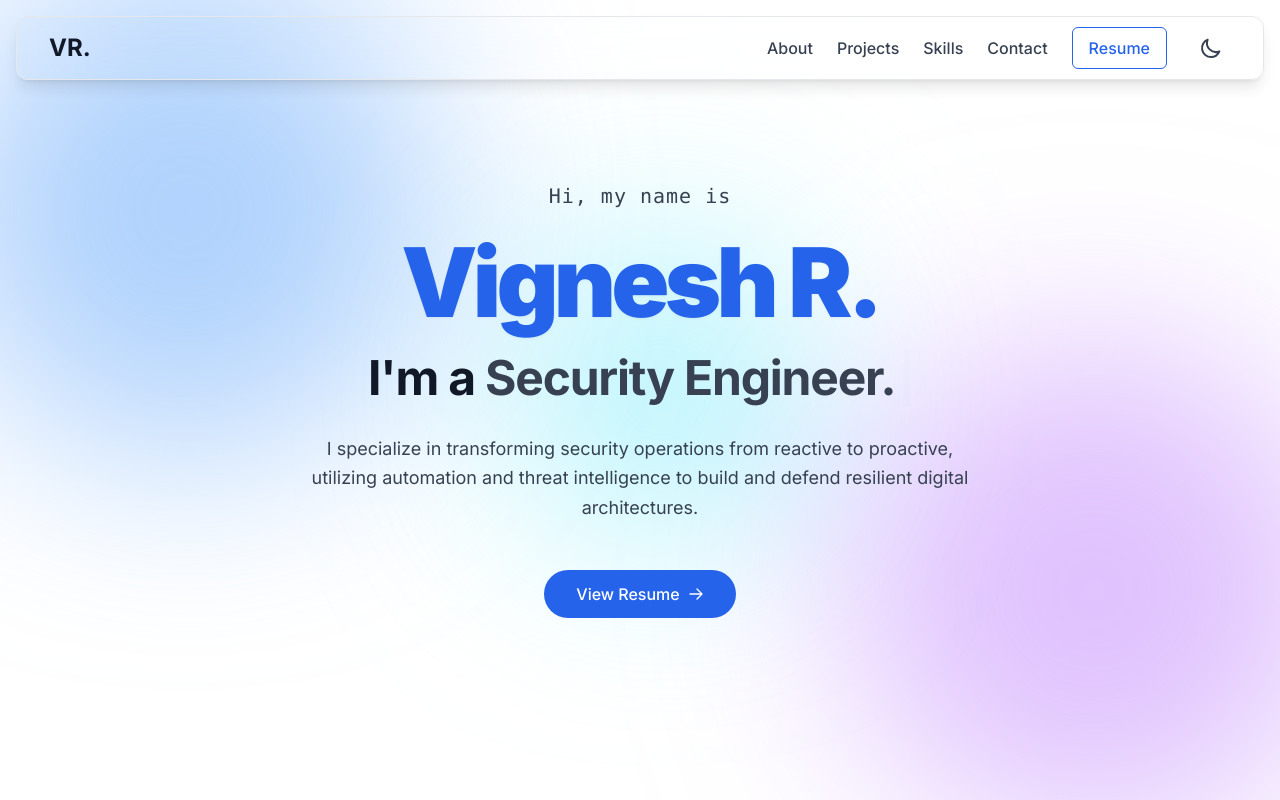
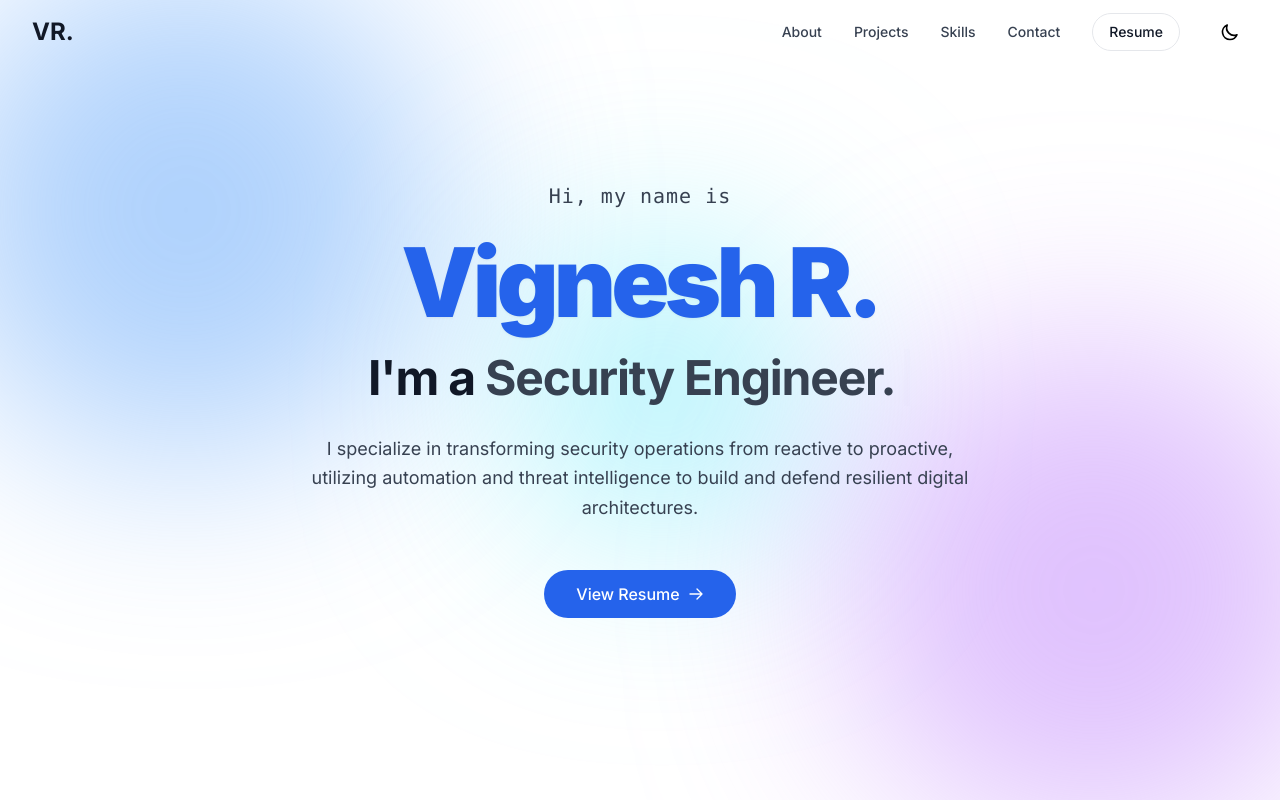
Before and after one commit to vic08-bit/portfolio, a Next.js app: page / in a window 1280 px wide. Shown: the top 800 px of the page. Built offline with nearby package versions, Linux system fonts and the light colour scheme.

Commit message:
mobile friendly-v1

```diff
--- a/components/Navbar.tsx
+++ b/components/Navbar.tsx
@@ -4,28 +4,114 @@
 import Link from 'next/link';
 import { useTheme } from 'next-themes';
 
-const navLinks = [ { name: 'About', href: '#about' }, { name: 'Projects', href: '#projects' }, { name: 'Skills', href: '#skills' }, { name: 'Contact', href: '#contact' } ];
+const navLinks = [
+  { name: 'About', href: '#about' },
+  { name: 'Projects', href: '#projects' },
+  { name: 'Skills', href: '#skills' },
+  { name: 'Contact', href: '#contact' },
+];
 
 const Navbar = () => {
+  const [hasScrolled, setHasScrolled] = useState(false);
+  const [isMobileMenuOpen, setIsMobileMenuOpen] = useState(false); // New state for mobile menu
   const { theme, setTheme } = useTheme();
   const [mounted, setMounted] = useState(false);
+
   useEffect(() => { setMounted(true); }, []);
+
+  useEffect(() => {
+    const handleScroll = () => setHasScrolled(window.scrollY > 20);
+    window.addEventListener('scroll', handleScroll);
+    return () => window.removeEventListener('scroll', handleScroll);
+  }, []);
+
+  const toggleTheme = () => setTheme(theme === 'dark' ? 'light' : 'dark');
+
   if (!mounted) return null;
 
   return (
-    <header className="fixed top-0 left-0 w-full z-50 p-4">
-      <nav className="mx-auto flex h-16 max-w-7xl items-center justify-between rounded-xl bg-glass-light dark:bg-glass-dark backdrop-blur-2xl border border-glass-border px-4 sm:px-6 lg:px-8 shadow-lg">
-        <Link href="#hero" className="text-2xl font-bold text-light-text-primary dark:text-dark-text-primary">VR.</Link>
-        <div className="hidden items-center space-x-6 md:flex">
+    <header
+      className={`fixed top-0 left-0 w-full z-50 transition-all duration-300 ${
+        hasScrolled || isMobileMenuOpen
+          ? 'bg-white/80 dark:bg-black/80 backdrop-blur-md border-b border-light-border dark:border-white/10'
+          : 'bg-transparent'
+      }`}
+    >
+      <nav className="mx-auto flex h-16 max-w-7xl items-center justify-between px-4 sm:px-6 lg:px-8">
+
+        {/* Logo */}
+        <Link href="#hero" className="text-2xl font-bold text-light-text-primary dark:text-white" onClick={() => setIsMobileMenuOpen(false)}>
+          VR.
+        </Link>
+
+        {/* --- DESKTOP MENU (Hidden on Mobile) --- */}
+        <div className="hidden md:flex items-center space-x-8">
           {navLinks.map((link) => (
-            <a key={link.name} href={link.href} className="font-medium text-light-text-secondary dark:text-dark-text-secondary hover:text-accent transition-colors">{link.name}</a>
+            <a key={link.name} href={link.href} className="text-sm font-medium text-light-text-secondary dark:text-gray-300 hover:text-accent transition-colors">
+              {link.name}
+            </a>
           ))}
-          <a href="/resume.pdf" target="_blank" rel="noopener noreferrer" className="rounded-md border border-accent px-4 py-2 font-medium text-accent transition-all duration-300 hover:bg-accent hover:text-white">Resume</a>
-          <button onClick={() => setTheme(theme === 'dark' ? 'light' : 'dark')} className="flex h-10 w-10 items-center justify-center rounded-full text-light-text-secondary dark:text-dark-text-secondary hover:bg-gray-200/50 dark:hover:bg-gray-700/50" aria-label="Toggle theme">
-            {theme === 'dark' ? ( <svg xmlns="http://www.w3.org/2000/svg" className="h-6 w-6" fill="none" viewBox="0 0 24 24" stroke="currentColor"><path strokeLinecap="round" strokeLinejoin="round" strokeWidth={2} d="M12 3v1m0 16v1m9-9h-1M4 12H3m15.364 6.364l-.707-.707M6.343 6.343l-.707-.707m12.728 0l-.707.707M6.343 17.657l-.707.707M16 12a4 4 0 11-8 0 4 4 0 018 0z" /></svg> ) : ( <svg xmlns="http://www.w3.org/2000/svg" className="h-6 w-6" fill="none" viewBox="0 0 24 24" stroke="currentColor"><path strokeLinecap="round" strokeLinejoin="round" strokeWidth={2} d="M20.354 15.354A9 9 0 018.646 3.646 9.003 9.003 0 0012 21a9.003 9.003 0 008.354-5.646z" /></svg> )}
+          <a href="/resume.pdf" target="_blank" rel="noopener noreferrer" className="rounded-full border border-light-border dark:border-white/20 px-4 py-2 text-sm font-medium text-light-text-primary dark:text-white transition-colors hover:bg-light-bg dark:hover:bg-white/10">
+            Resume
+          </a>
+          <button onClick={toggleTheme} className="p-2 rounded-full hover:bg-gray-100 dark:hover:bg-white/10 transition-colors" aria-label="Toggle theme">
+            {theme === 'dark' ? (
+              <svg xmlns="http://www.w3.org/2000/svg" className="h-5 w-5 text-white" fill="none" viewBox="0 0 24 24" stroke="currentColor"><path strokeLinecap="round" strokeLinejoin="round" strokeWidth={2} d="M12 3v1m0 16v1m9-9h-1M4 12H3m15.364 6.364l-.707-.707M6.343 6.343l-.707-.707m12.728 0l-.707.707M6.343 17.657l-.707.707M16 12a4 4 0 11-8 0 4 4 0 018 0z" /></svg>
+            ) : (
+              <svg xmlns="http://www.w3.org/2000/svg" className="h-5 w-5 text-black" fill="none" viewBox="0 0 24 24" stroke="currentColor"><path strokeLinecap="round" strokeLinejoin="round" strokeWidth={2} d="M20.354 15.354A9 9 0 018.646 3.646 9.003 9.003 0 0012 21a9.003 9.003 0 008.354-5.646z" /></svg>
+            )}
+          </button>
+        </div>
+
+        {/* --- MOBILE HAMBURGER BUTTON (Visible only on Mobile) --- */}
+        <div className="flex items-center gap-4 md:hidden">
+          <button onClick={toggleTheme} className="p-2" aria-label="Toggle theme">
+             {theme === 'dark' ? ( <svg xmlns="http://www.w3.org/2000/svg" className="h-5 w-5 text-white" fill="none" viewBox="0 0 24 24" stroke="currentColor"><path strokeLinecap="round" strokeLinejoin="round" strokeWidth={2} d="M12 3v1m0 16v1m9-9h-1M4 12H3m15.364 6.364l-.707-.707M6.343 6.343l-.707-.707m12.728 0l-.707.707M6.343 17.657l-.707.707M16 12a4 4 0 11-8 0 4 4 0 018 0z" /></svg> ) : ( <svg xmlns="http://www.w3.org/2000/svg" className="h-5 w-5 text-black" fill="none" viewBox="0 0 24 24" stroke="currentColor"><path strokeLinecap="round" strokeLinejoin="round" strokeWidth={2} d="M20.354 15.354A9 9 0 018.646 3.646 9.003 9.003 0 0012 21a9.003 9.003 0 008.354-5.646z" /></svg> )}
+          </button>
+          <button
+            onClick={() => setIsMobileMenuOpen(!isMobileMenuOpen)}
+            className="text-light-text-primary dark:text-white p-2"
+            aria-label="Open menu"
+          >
+            {isMobileMenuOpen ? (
+              <svg xmlns="http://www.w3.org/2000/svg" fill="none" viewBox="0 0 24 24" strokeWidth={1.5} stroke="currentColor" className="w-6 h-6">
+                <path strokeLinecap="round" strokeLinejoin="round" d="M6 18L18 6M6 6l12 12" />
+              </svg>
+            ) : (
+              <svg xmlns="http://www.w3.org/2000/svg" fill="none" viewBox="0 0 24 24" strokeWidth={1.5} stroke="currentColor" className="w-6 h-6">
+                <path strokeLinecap="round" strokeLinejoin="round" d="M3.75 6.75h16.5M3.75 12h16.5m-16.5 5.25h16.5" />
+              </svg>
+            )}
           </button>
         </div>
       </nav>
+
+      {/* --- MOBILE MENU DROPDOWN --- */}
+      {isMobileMenuOpen && (
+        <div className="md:hidden absolute top-16 left-0 w-full bg-white/95 dark:bg-black/95 backdrop-blur-xl border-b border-light-border dark:border-white/10 shadow-xl">
+          <div className="flex flex-col items-center py-8 space-y-6">
+            {navLinks.map((link) => (
+              <a
+                key={link.name}
+                href={link.href}
+                onClick={() => setIsMobileMenuOpen(false)}
+                className="text-lg font-medium text-light-text-primary dark:text-white hover:text-accent"
+              >
+                {link.name}
+              </a>
+            ))}
+            <a
+              href="/resume.pdf"
+              target="_blank"
+              rel="noopener noreferrer"
+              onClick={() => setIsMobileMenuOpen(false)}
+              className="text-lg font-medium text-accent"
+            >
+              Resume
+            </a>
+          </div>
+        </div>
+      )}
     </header>
   );
 };
```
